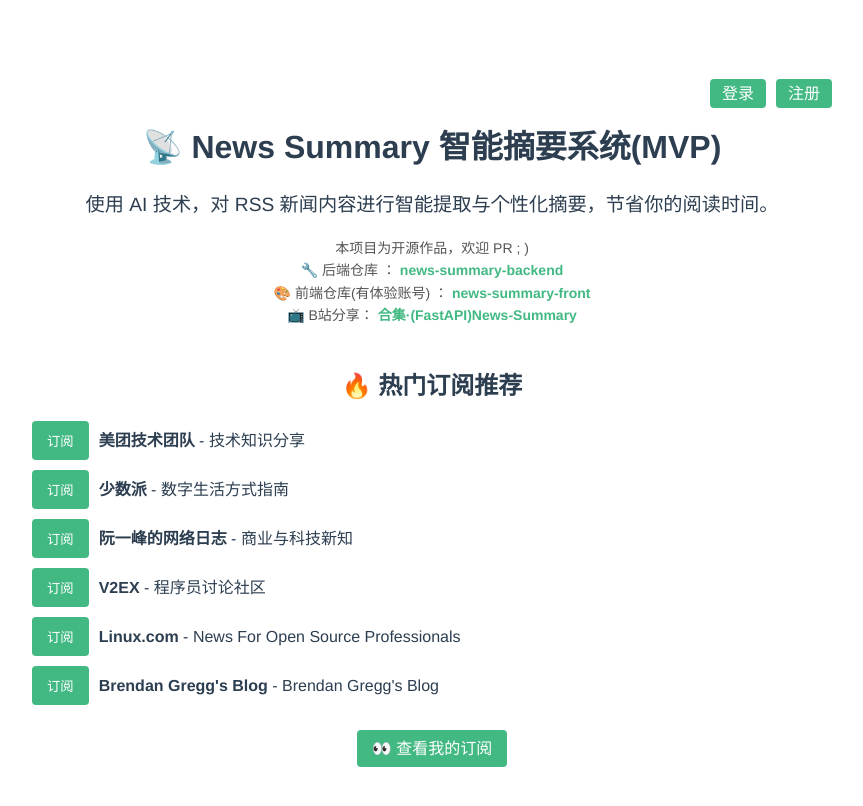
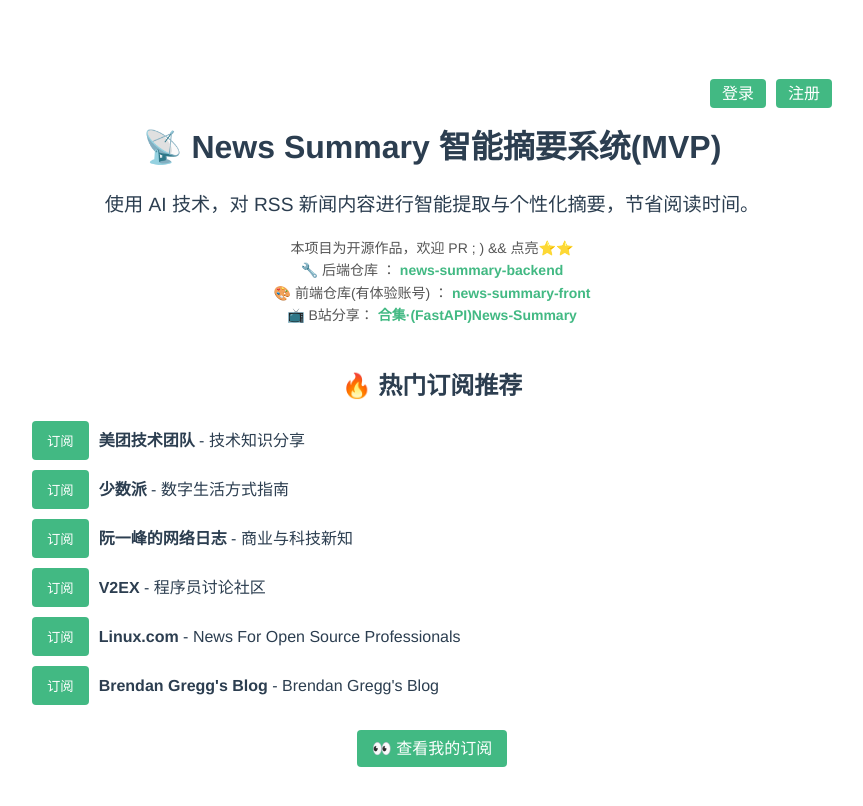
Before and after one commit to wsgggws/rss.navydev.top, a Vue app: page / in a window 1280 px wide. Shown: the whole page, without its empty margins (208-1071 px from the left). Built offline with nearby package versions, Linux system fonts and the light colour scheme; no server answers.

Commit message:
feat(deploy): restarting nginx after deploying

```diff
--- a/src/views/Home.vue
+++ b/src/views/Home.vue
@@ -16,10 +16,10 @@
     <!-- 标题和介绍 -->
     <h1>📡 News Summary 智能摘要系统(MVP)</h1>
     <p class="description">
-      使用 AI 技术，对 RSS 新闻内容进行智能提取与个性化摘要，节省你的阅读时间。
+      使用 AI 技术，对 RSS 新闻内容进行智能提取与个性化摘要，节省阅读时间。
     </p>
     <p class="opensource">
-      本项目为开源作品，欢迎 PR ; )
+      本项目为开源作品，欢迎 PR ; ) && 点亮⭐⭐
       <br />
       🔧 后端仓库
       <span v-if="backendStarCount !== null">⭐ {{ backendStarCount }}</span
```
